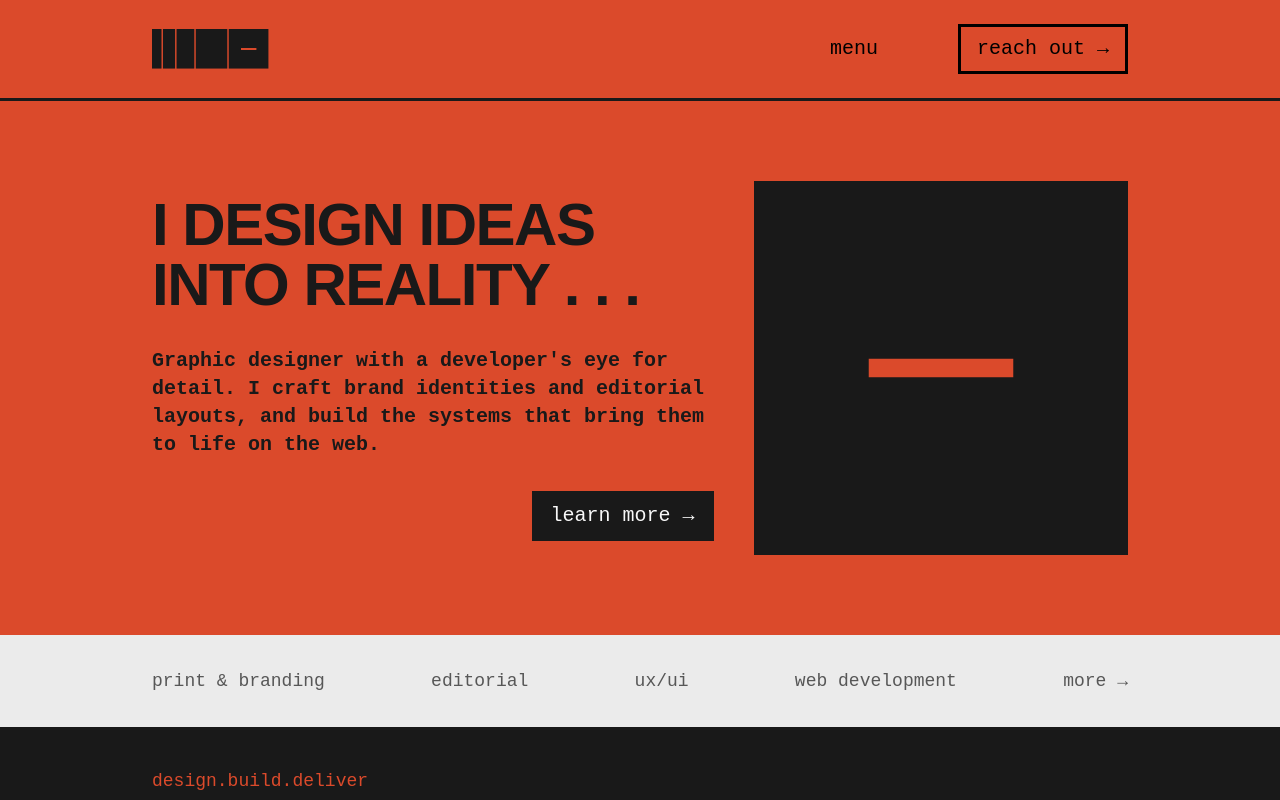
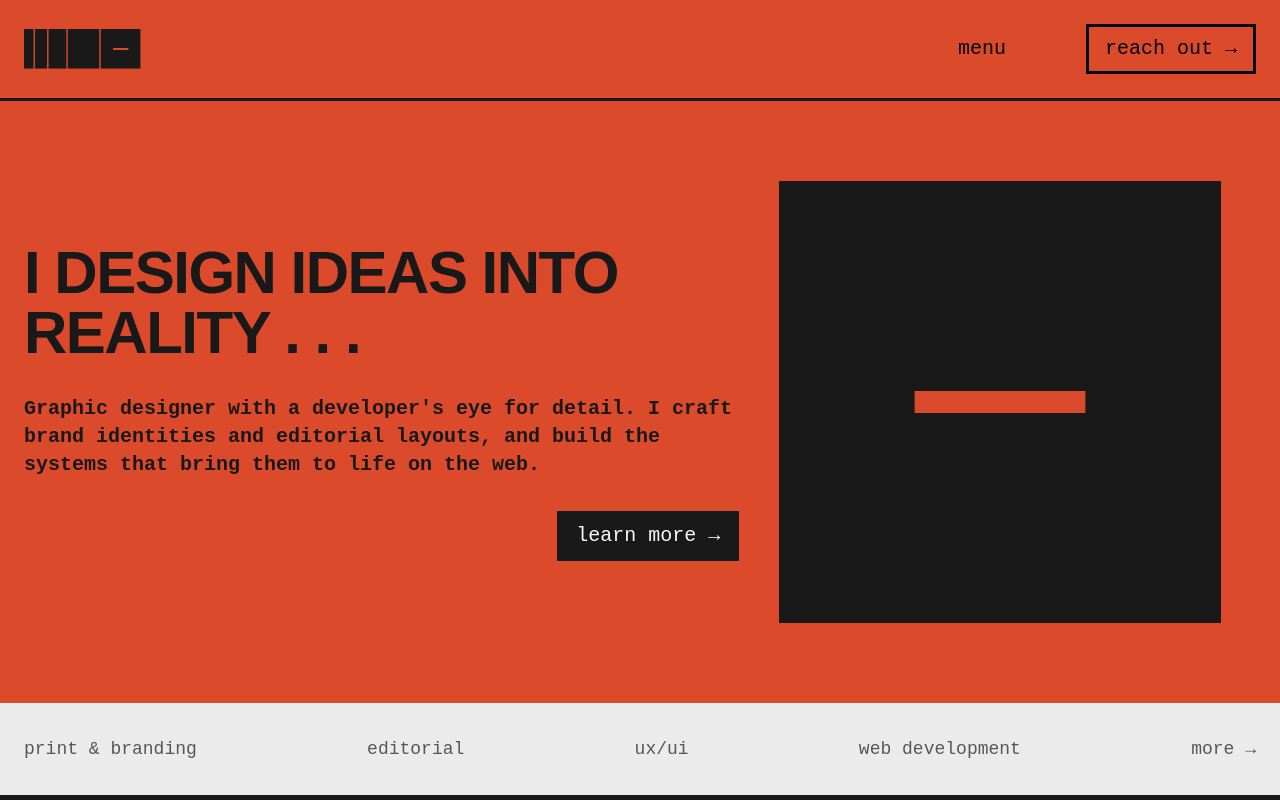
Before and after one commit to Altsmi/web-front, a Vue app: page / in a window 1280 px wide. Shown: the top 800 px of the page. Built offline with nearby package versions, Linux system fonts and the light colour scheme.

Commit message:
Sticky nav and max w changes

```diff
--- a/src/App.vue
+++ b/src/App.vue
@@ -4,8 +4,8 @@ import { RouterLink, RouterView } from 'vue-router'
 
 <template>
   <div class="min-h-screen bg-neutral-900 text-color-text-000 flex flex-col font-mono text-xl">
-    <header class="bg-brand-primary border-b-3 border-neutral-900 py-6 sticky to p-0 z-50">
-      <nav class="max-w-5xl mx-auto flex justify-between items-center px-4 sm:px-6 md:px-6">
+    <header class="bg-brand-primary border-b-3 border-neutral-900 py-6 sticky top-0 p-0 z-50">
+      <nav class="max-w-7xl mx-auto flex justify-between items-center px-4 sm:px-6 md:px-6">
         <div>
           <RouterLink to="/"
             ><img src="/logo_classic.svg" alt="Logo" class="h-10 w-auto"
--- a/src/views/HomeView.vue
+++ b/src/views/HomeView.vue
@@ -59,7 +59,7 @@ const barOpacities = ['opacity-25', 'opacity-50', 'opacity-75', 'opacity-100']
 
 <template>
   <section class="bg-brand-primary">
-    <div class="max-w-5xl mx-auto py-10 px-4 sm:px-6 md:py-20">
+    <div class="max-w-7xl mx-auto py-10 px-4 sm:px-6 md:py-20">
       <div
         class="flex flex-col md:flex-row justify-between items-center md:items-stretch gap-8 md:gap-10"
       >
@@ -95,7 +95,7 @@ const barOpacities = ['opacity-25', 'opacity-50', 'opacity-75', 'opacity-100']
   </section>
   <!-- Skills Section -->
   <section class="bg-neutral-300">
-    <div class="max-w-5xl mx-auto py-8 px-6">
+    <div class="max-w-7xl mx-auto py-8 px-6">
       <ul class="flex flex-wrap justify-between text-lg gap-10 text-text-700">
         <li>print & branding</li>
         <li>editorial</li>
@@ -108,7 +108,7 @@ const barOpacities = ['opacity-25', 'opacity-50', 'opacity-75', 'opacity-100']
 
   <!-- Project preview Dekstop-->
   <section
-    class="max-w-5xl mx-auto px-4 sm:px-6 pb-10 relative"
+    class="max-w-7xl mx-auto px-4 sm:px-6 pb-10 relative"
     :style="{ height: `${(projectPreviewData.length - 1) * 100 + 30}vh` }"
   >
     <!--Project header -->
@@ -175,7 +175,7 @@ const barOpacities = ['opacity-25', 'opacity-50', 'opacity-75', 'opacity-100']
       <!--Rigt side -->
       <div
         id="project-img"
-        class="sticky"
+        class="w-1/2 sticky"
         style="top: calc(var(--nav-height) + var(--project-header-height))"
       >
         <Transition name="fade" mode="out-in">
@@ -183,7 +183,7 @@ const barOpacities = ['opacity-25', 'opacity-50', 'opacity-75', 'opacity-100']
             :key="activeIndex"
             :src="activeProject.img"
             alt="project"
-            class="h-136 w-136 object-cover"
+            class="h-136 w-full object-cover"
           />
         </Transition>
       </div>
```
